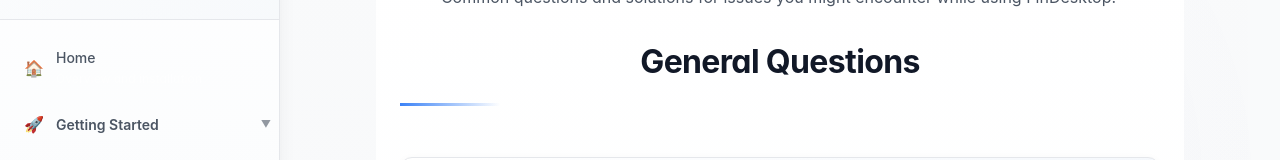
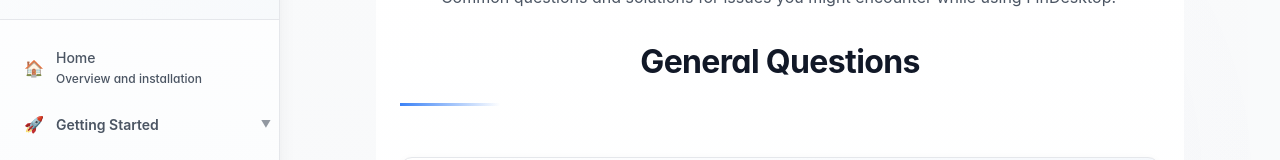
Before and after one commit to bhushanpoojary/FinDesktop-Website, a React (Vite) app: page /faq in a window 1280 px wide. Shown: the part 225-385 px from the top of the page. Built offline with nearby package versions, Linux system fonts and the light colour scheme.

Commit message:
Color of nav menu improved

```diff
--- a/src/components/Sidebar.css
+++ b/src/components/Sidebar.css
@@ -258,7 +258,7 @@
 
 .sidebar__link-description {
   font-size: 0.75rem;
-  color: rgba(255, 255, 255, 0.5);
+  color: black var(--color-gray-500);
   margin-top: 0.125rem;
 }
 
```
